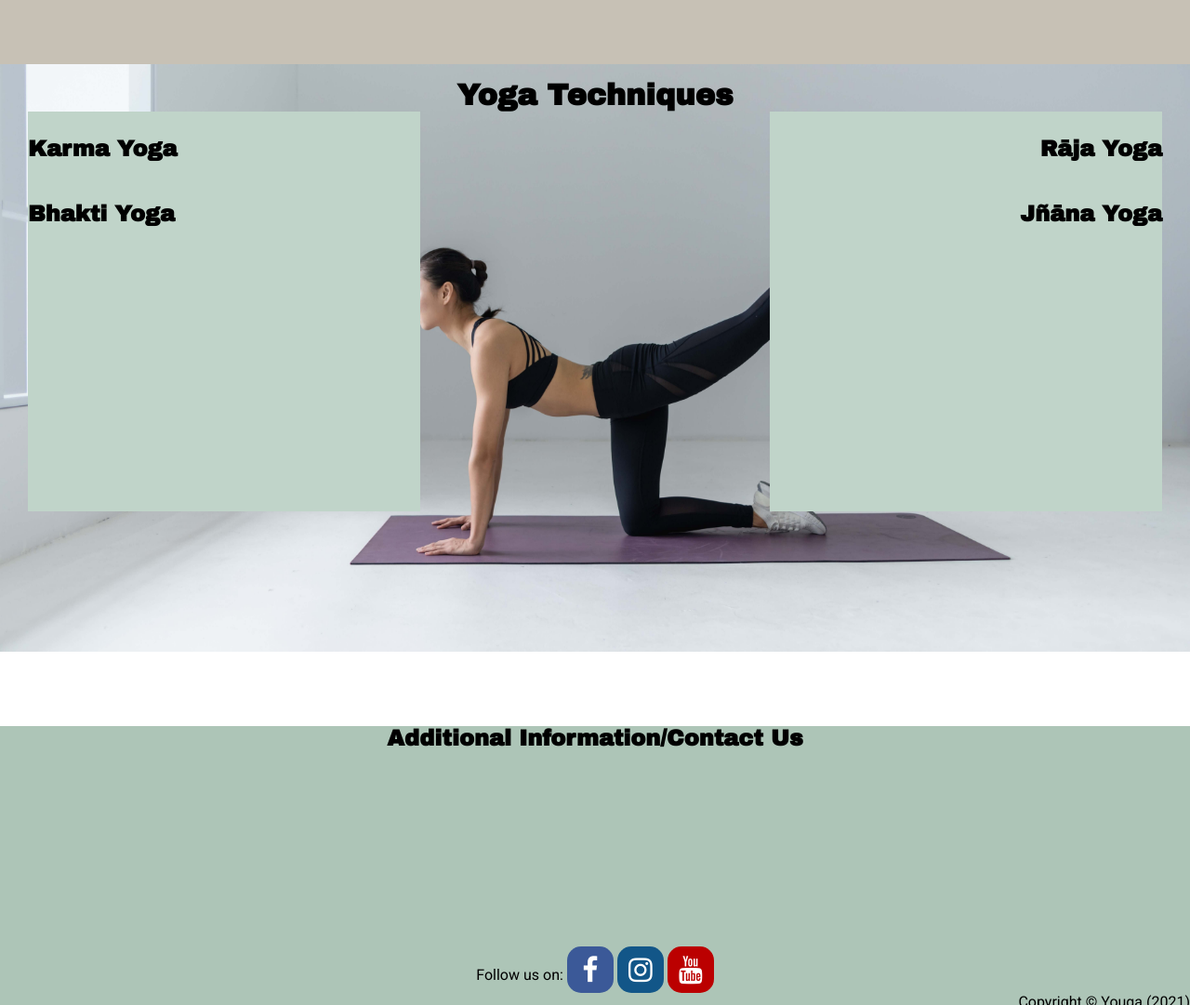
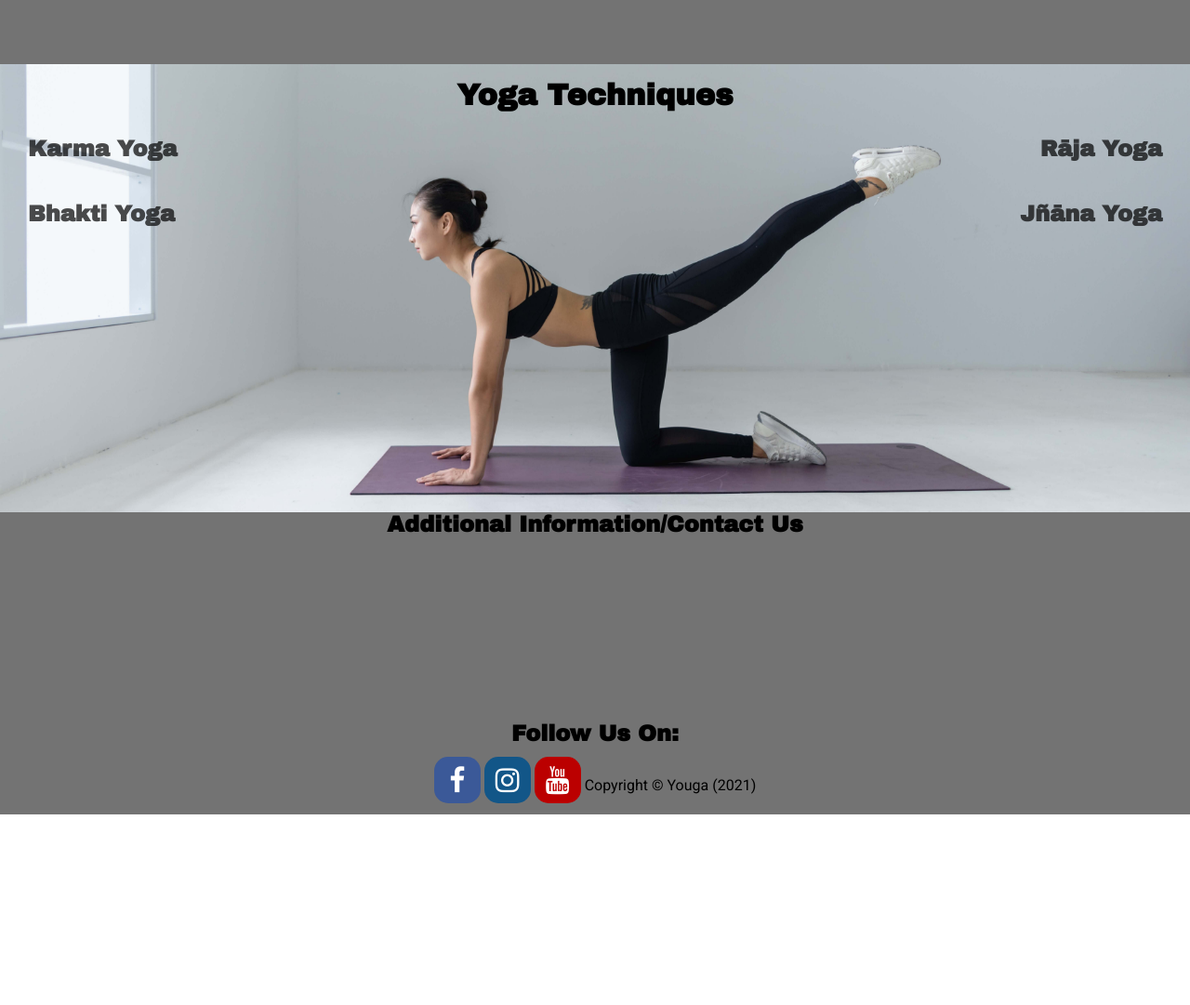
Before and after one commit to David-Gilligan/yoga-ci-project-one, a plain HTML site: page index.html in a window 1280 px wide. Shown: the part 1100-2181 px from the top of the page at 93% size. After the commit the page ends 1976 px from the top, so only its background shows below. Drawn offline with Linux system fonts and the light colour scheme.

Commit message:
re-aligned cover text on header image and adjusted header on footer to be above social media links. Also adjusted colors again

```diff
--- a/assets/css/style.css
+++ b/assets/css/style.css
@@ -103,12 +103,13 @@ h2 {
 
     padding: 10px;
 
-    background-color: rgba(199, 137, 136, 0.7);
+    color: #C7C1B5;
 
-    bottom: 30px;
-    left: 50px;
+    bottom: 25px;
+    left: 550px;
 
     position: absolute;
+    opacity: 0.9
 }
 
 .underline {
@@ -142,7 +143,7 @@ h2 {
 
 /*Importance of Body & Mind Self Improvement Styling*/
 .importance-background {
-    background-color: #C7C1B5;
+    background-color: #737373;
     height: 225px;
     width: 100%;
 }
@@ -156,30 +157,29 @@ h2 {
 /*Yoga Types Styling*/
 .yoga-background {
 	padding: 1rem 0;
-	margin-bottom: 80px;
 	background: url('../images/yoga1.jpg') center center / cover no-repeat fixed;
 }
 
 #yoga-types {
-    height: 600px;
+    height: 450px;
 }
 
 #yoga-type-left {
     padding-top: 30px;
-    height: 400px;
-    width: 33%;
+    height: 300px;
+    width: 25%;
     float: left;
-    background-color:#C0D4C9;
     margin-left: 30px;
+    opacity: 0.7;
 }
 
 #yoga-type-right {
     padding-top: 30px;
-    height: 400px;
-    width: 33%;
+    height: 300px;
+    width: 25%;
     float: right;
-    background-color:#C0D4C9;
     margin-right: 30px;
+    opacity: 0.7;
 }
 
 #center-image {
@@ -228,15 +228,15 @@ h2 {
 
 /*Additional Information/Contact Us Styling*/
 .form-background {
-    background-color: #ADC5B7;
+    background-color: #737373;
     height: 225px;
     width: 100%;
 }
 
 /*Footer Styling*/
 .footer-background {
-    background-color: #ADC5B7;
-    height: 75px;
+    background-color: #737373;
+    height: 100px;
     width: 100%;
 }
 
--- a/index.html
+++ b/index.html
@@ -106,11 +106,11 @@
         <h2 class="text-center">Additional Information/Contact Us</h2>
     </form>
     <footer class="footer-background text-center vertical-center">
-        <span>Follow us on:</span>
+        <h2>Follow us on:</h2>
         <a href="https://facebook.com" class="fa fa-facebook" target="_blank" rel="noopener" aria-label="Follow us on Facebook (link opens in a new tab)"></a>
         <a href="#" class="fa fa-instagram" target="_blank" rel="noopener" aria-label="Follow us on Facebook (link opens in a new tab)"></a>
         <a href="#" class="fa fa-youtube" target="_blank" rel="noopener" aria-label="Follow us on Facebook (link opens in a new tab)"></a>
-        <p class="text-right">Copyright © Youga (2021)</p>
+        <span class="text-right">Copyright © Youga (2021)</span>
     </footer>
 
 </body>
```
